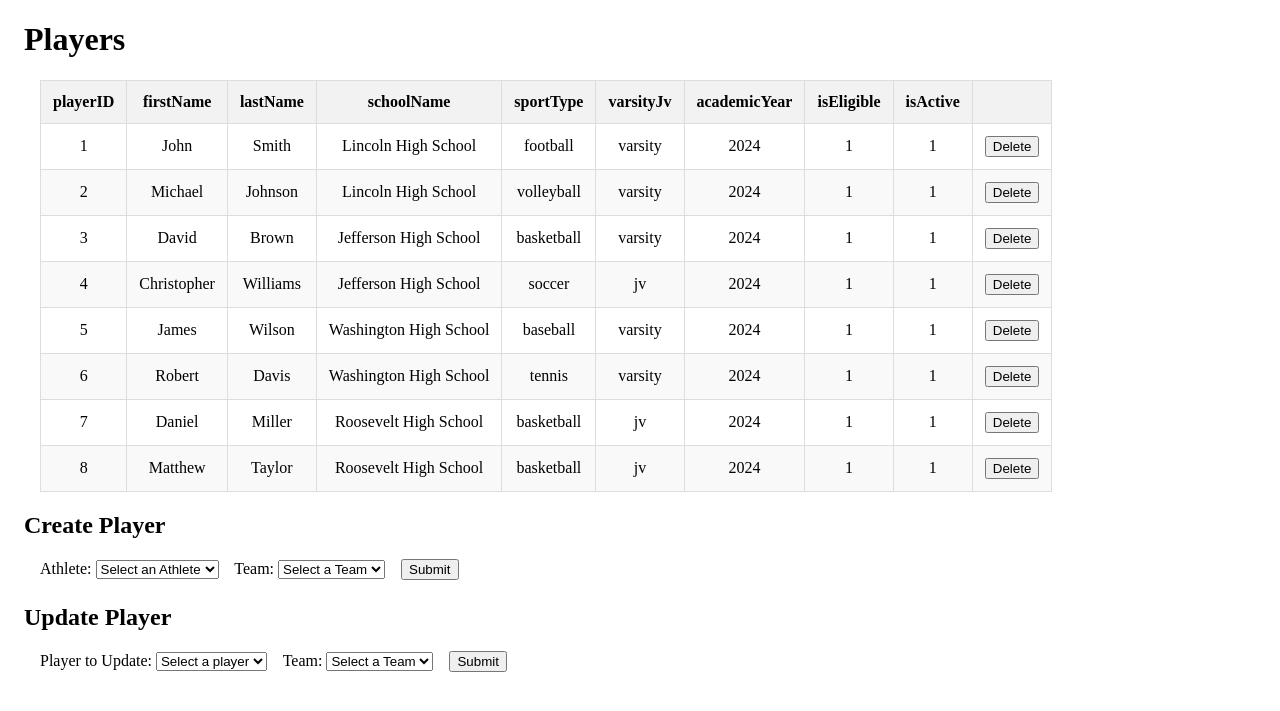
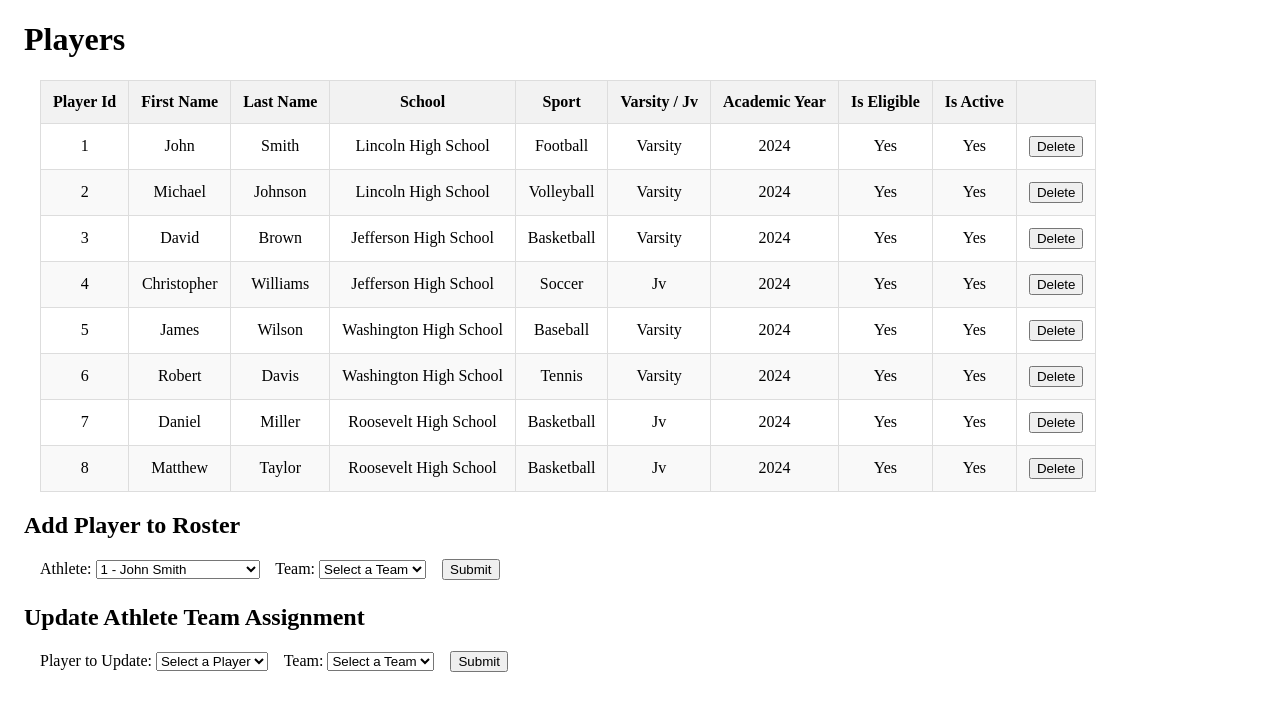
Before and after one commit to jhchen15/cs340_project, a Flask app: page /players in a window 1280 px wide. Shown: the part 58-769 px from the top of the page. Run offline with Flask 3, Linux system fonts and the light colour scheme; data comes from the database, SQL or seed files in the repository; data that the repository does not hold is empty; some libraries are stand-ins or nearby versions.

Commit message:
Checkpoint implementing drop down filtering

```diff
--- a/app.py
+++ b/app.py
@@ -1,7 +1,7 @@
 # ########################################
 # ########## SETUP
 
-from flask import Flask, render_template, request, redirect
+from flask import Flask, render_template, request, redirect, jsonify
 import database.db_connector as db
 
 PORT = 3097
@@ -148,17 +148,23 @@ def players():
         dbConnection = db.connectDB()  # Open our database connection
 
         # Retrieve list of Players with their Athlete / Team / School info
-        query1 = ("SELECT p.playerID, a.firstName, a.lastName, "
-                 "s.name AS schoolName, t.sportType, t.varsityJv, "
-                 "t.academicYear, a.isEligible, a.isActive "
-                 "FROM Players AS p JOIN Athletes AS a ON p.athleteID = a.athleteID "
-                 "JOIN Teams AS t ON p.teamID = t.teamID "
-                 "JOIN Schools AS s ON s.schoolID = a.schoolID ;")
+        query1 = ("SELECT p.playerID AS 'player_id', a.firstName AS 'first_name', a.lastName AS 'last_name', "
+                  "s.name AS 'school', t.sportType AS 'sport', t.varsityJv AS 'varsity_/_JV', "
+                  "t.academicYear AS 'academic_year', IF(a.isEligible, 'Yes', 'No') AS 'is_eligible', "
+                  "IF(a.isActive, 'Yes', 'No') AS 'is_active' "
+                  "FROM Players AS p JOIN Athletes AS a ON p.athleteID = a.athleteID "
+                  "JOIN Teams AS t ON p.teamID = t.teamID "
+                  "JOIN Schools AS s ON s.schoolID = a.schoolID ;")
         players = db.query(dbConnection, query1).fetchall()
+
+        query2 = ("SELECT a.athleteID, a.firstName, a.lastName, s.schoolID, s.name AS 'schoolName' "
+                  "FROM Athletes as a "
+                  "JOIN Schools as s ON s.schoolID = a.schoolID ")
+        athletes = db.query(dbConnection, query2).fetchall()
 
         # Render schools.j2 file, and send school query results
         return render_template(
-            "players.j2", players=players
+            "players.j2", players=players, athletes=athletes
         )
 
     except Exception as e:
@@ -169,6 +175,28 @@ def players():
         # Close the DB connection, if it exists
         if "dbConnection" in locals() and dbConnection:
             dbConnection.close()
+
+
+@app.route("/players/teams", methods=["GET"])
+def players_fetch_teams():
+    try:
+        dbConnection = db.connectDB()
+        schoolID = request.args.get("schoolID")
+        query = ("SELECT teamID, teamName, sportType, varsityJv, academicYear "
+                 "FROM Schools as s JOIN Teams as t ON s.schoolID = t.schoolID "
+                 "WHERE schoolID = %s")
+        teams_list = db.query(dbConnection, query, (schoolID,)).fetchall()
+        return jsonify(teams_list)
+
+    except Exception as e:
+        print(f"Error executing queries: {e}")
+        return "An error occurred while executing the database queries.", 500
+
+    finally:
+        # Close the DB connection, if it exists
+        if "dbConnection" in locals() and dbConnection:
+            dbConnection.close()
+
 
 @app.route("/games", methods=["GET"])
 def games():
--- a/database/db_connector.py
+++ b/database/db_connector.py
@@ -6,9 +6,9 @@ load_dotenv()
 
 # Database credentials
 host = 'classmysql.engr.oregonstate.edu'
-user = 'cs340_hussaihu'
+user = 'cs340_chenjame'
 passwd = os.getenv('DB_PASSWORD')
-db = 'cs340_hussaihu'
+db = 'cs340_chenjame'
 
 def connectDB(host = host, user = user, passwd = passwd, db = db):
     '''
--- a/templates/players.j2
+++ b/templates/players.j2
@@ -9,7 +9,7 @@
         {# Table attribute names #}
         <tr>
             {% for key in players[0].keys() %}
-            <th>{{ key }}</th>
+            <th>{{ key.replace('_', ' ').title() }}</th>
             {% endfor %}
             <th></th>
         </tr>
@@ -20,16 +20,9 @@
         season, year, active status, and eligibility status#}
         {% for player in players %}
         <tr>
-            <td>{{ player.playerID }}</td>
-            <td>{{ player.firstName }}</td>
-            <td>{{ player.lastName }}</td>
-            <td>{{ player.schoolName }}</td>
-            <td>{{ player.sportType }}</td>
-            <td>{{ player.varsityJv }}</td>
-            <td>{{ player.academicYear | default('', true) }}</td>
-            <td>{{ player.isEligible }}</td>
-            <td>{{ player.isActive }}</td>
-
+            {% for value in player.values() %}
+                <td>{{ value | title }}</td>
+            {% endfor %}
             {# DELETE form #}
                 <form id="delete_player_form">
                     <input type="hidden" name="delete_playerID" value="{{ player.playerID }}">
@@ -46,21 +39,24 @@
 </table>
 
 {# CREATE form #}
-<h2>Create Player</h2>
+<h2>Add Player to Roster</h2>
 <form class="cuForm" id="create_player_form">
 
     {# Athlete #}
-    <label for="create_player_athleteID">Athlete: </label>
-    <select name="create_player_athleteID" id="create_player_schoolathleteID" required>
-        <option value="NULL" disabled selected>Select an Athlete</option>
-        <option value="NULL">&lt; None &gt;</option>
+    <label for="create_player_athlete">Athlete: </label>
+    <select name="create_player_athlete" id="create_player_athlete">
+{#        <option value="NULL" disabled selected>Select an Athlete</option>#}
+        {% for athlete in athletes %}
+            <option value="{{athlete.athleteID}}">
+            {{ athlete['athleteID']}} - {{ athlete['firstName'] }} {{ athlete['lastName'] }}
+            </option>
+        {% endfor %}
     </select>
 
     {# Team #}
-    <label for="create_player_teamID">Team: </label>
-    <select name="create_player_teamID" id="create_player_teamID" required>
-        <option value="NULL" disabled selected>Select a Team</option>
-        <option value="NULL">&lt; None &gt;</option>
+    <label for="create_player_team">Team: </label>
+    <select name="create_player_team" id="create_player_team" required>
+        <option value="">Select a Team</option>
     </select>
 
     {# School Name dropdown #}
@@ -117,12 +113,12 @@
 </form>
 
 {# UPDATE form #}
-<h2>Update Player</h2>
+<h2>Update Athlete Team Assignment</h2>
 <form class="cuForm" id="update_player_form">
 
     <label for="update_playerID">Player to Update: </label>
     <select name="update_playerID" id="update_playerID" required>
-        <option value="" disabled selected>Select a player</option>
+        <option value="" disabled selected>Select a Player</option>
 {#        {% for player in people %}#}
 {#        <option value="{{player['id']}}" required>#}
 {#            {{player['id']}}#}
@@ -152,3 +148,47 @@
 </form>
 
 {% endblock %}
+
+<script>
+    const playerSel = document.getElementById('create_player_athlete')
+    const teamSel = document.getElementById('create_player_team')
+
+    function renderTeams(teams) {
+        teamSel.innerHTML = '';
+        if (!teams || teams.length === 0) {
+            teamSel.innerHTML = '<option value="">No teams available</option>';
+            teamSel.disabled = true;
+            return;
+        }
+        teamSel.insertAdjacentHTML('beforeend', '<option value="">Select Team</option>');
+        teams.forEach(t => {
+            const opt = document.createElement('option');
+            opt.value = t.teamID;
+            opt.textContent = t.teamName;
+            teamSel.appendChild(opt);
+        });
+        teamSel.disabled = false;
+    }
+
+    playerSel.addEventListener('change', async() => {
+        {#const selected = playerSel.selectedOptions[0];#}
+        const schoolID = playerSel.value;
+
+        const url = `/players/teams?schoolID=${encodeURIComponent(schoolID)}`;
+
+        teamSel.disabled = true;
+        teamSel.innerHTML = '<option>Loading...</option>';
+
+        try {
+            const res = await fetch(url, {headers: {'Accept': 'application/json'}});
+            if (!res.ok) throw new Error('HTTP ${res.status}');
+            const teams = await res.json();
+            renderTeams(teams);
+        } catch (err) {
+            console.error(err);
+            teamSel.innerHTML = '<option value="">Error loading teams</option>';
+            teamSel.disabled = true;
+        }
+
+    });
+</script>
```
Also changed, not shown: 1 other file. Lines whose indentation alone changed are shown as unchanged.
